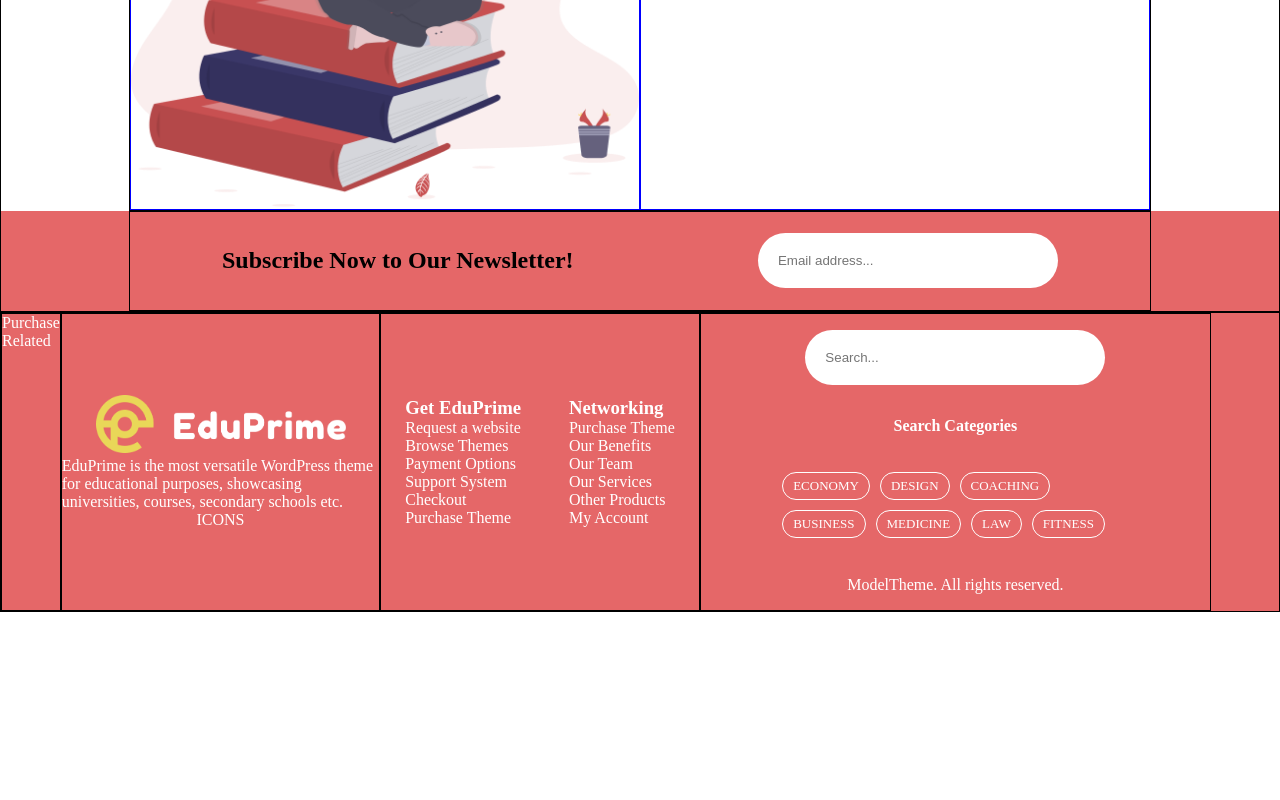
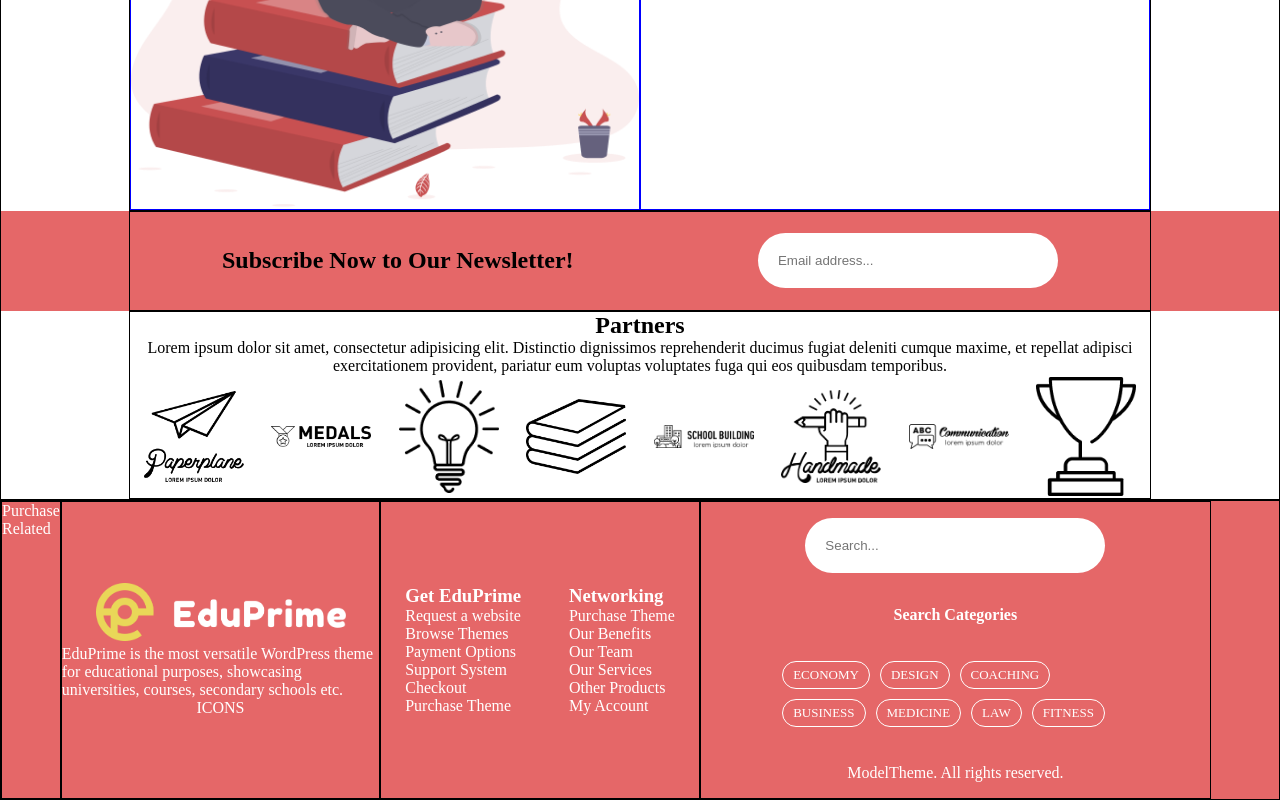
Before and after one commit to Afrodario/proj-html-vuejs, a Vue app: page / in a window 1280 px wide. Shown: the part 3212-4012 px from the top of the page. Before the commit the page ends 3824 px from the top, so only its background shows below. Built offline with nearby package versions, Linux system fonts and the light colour scheme.

Commit message:
17. Completata ultima sezione partners

```diff
--- a/src/components/EduMain.vue
+++ b/src/components/EduMain.vue
@@ -9,6 +9,7 @@
       <EduMethod/>
       <EduFees/>
       <EduNewsletter/>
+      <EduPartners/>
   </main>
 </template>
 
@@ -22,6 +23,7 @@ import EduLatestCourses from '../components/partials/EduLatestCourses.vue'
 import EduMethod from '../components/partials/EduMethod.vue'
 import EduFees from '../components/partials/EduFees.vue'
 import EduNewsletter from '../components/partials/EduNewsletter.vue'
+import EduPartners from '../components/partials/EduPartners.vue'
 
 
 export default {
@@ -35,7 +37,8 @@ export default {
         EduLatestCourses,
         EduMethod,
         EduFees,
-        EduNewsletter
+        EduNewsletter,
+        EduPartners
     }
 }
 </script>
--- /dev/null
+++ b/src/components/partials/EduPartners.vue
@@ -0,0 +1,51 @@
+<template>
+  <section class="partners">
+      <div class="container">
+          <h1>Partners</h1>
+          <p>Lorem ipsum dolor sit amet, consectetur adipisicing elit. Distinctio dignissimos reprehenderit ducimus fugiat deleniti cumque maxime, et repellat adipisci exercitationem provident, pariatur eum voluptas voluptates fuga qui eos quibusdam temporibus.</p>
+        <div class="partners-logo flex">
+            <div v-for="(item, index) in partners"
+                :key="index"
+                class="part-logo">
+                <img :src="require('../../assets/img/partner-' + item + '.png')">
+            </div>
+        </div>
+      </div>
+  </section>
+</template>
+
+<script>
+export default {
+    name: "EduPartners",
+    data() {
+        return {
+            partners: [1, 2, 3, 4, 5, 6, 7, 8]
+        }
+    }
+}
+</script>
+
+<style lang="scss" scoped>
+section.partners {
+    background-color: white;
+
+    .container {
+        text-align: center;
+
+        .partners-logo {
+            justify-content: space-around;
+
+            .part-logo {
+
+
+                img {
+                    height: 100%;
+                    object-fit: contain;
+                    width: 100px;
+                }
+            }
+
+        }
+    }
+}
+</style>
```
